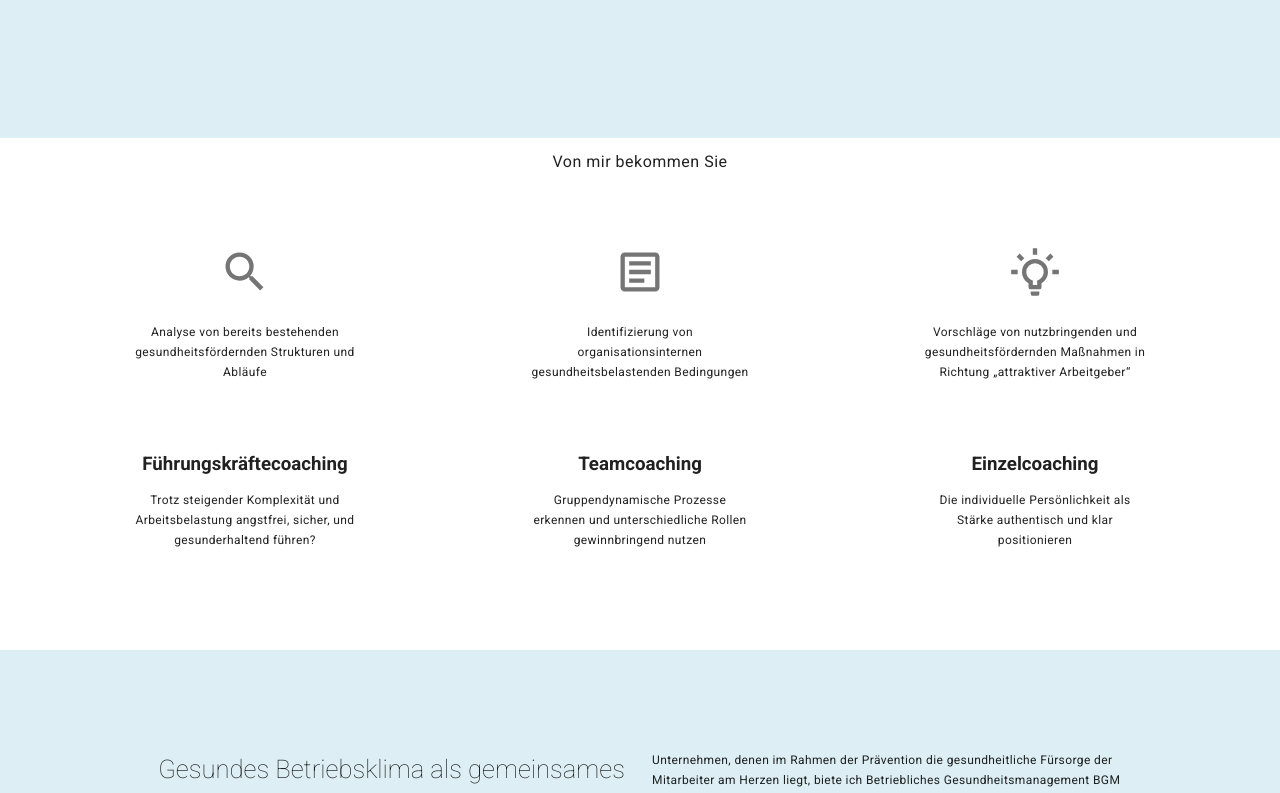
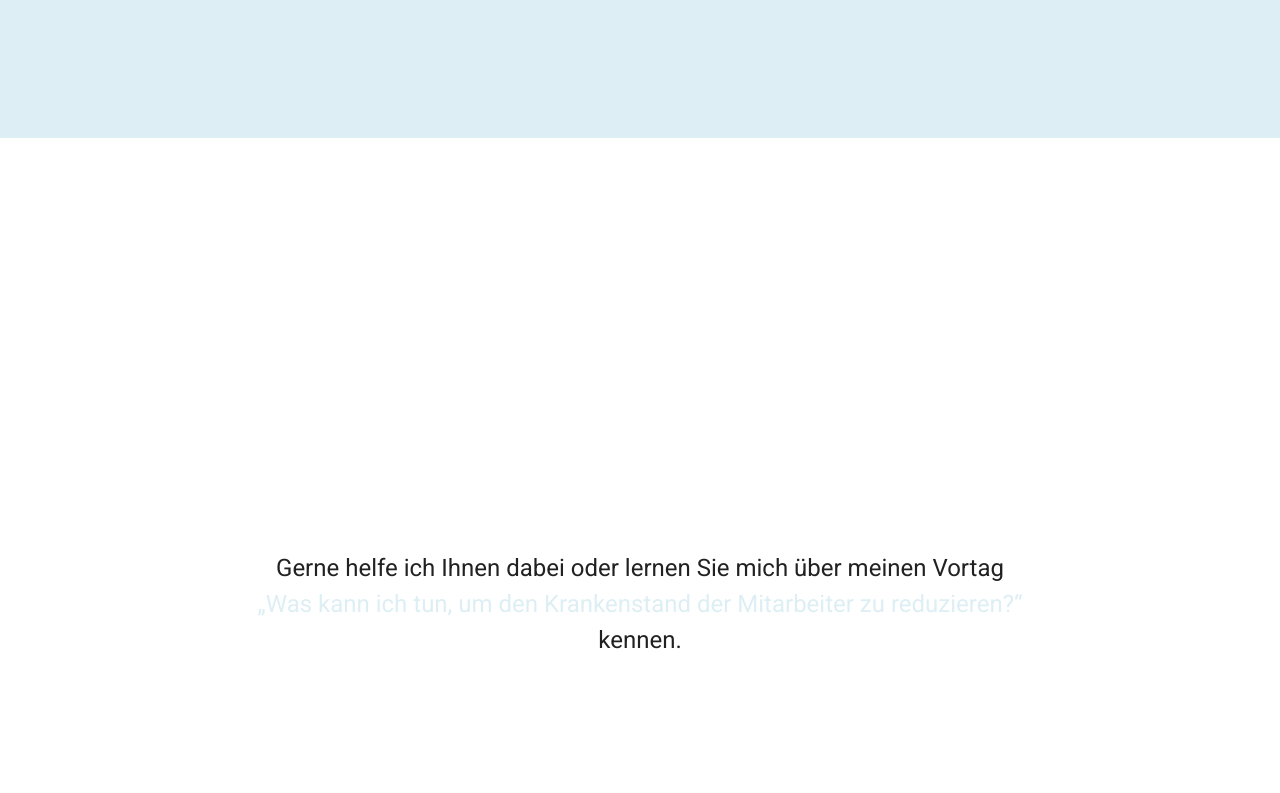
Before and after one commit to H3nSte1n/c-business-website, a Nuxt app: page /unternehmenscoaching in a window 1280 px wide. Shown: the part 580-1373 px from the top of the page. Built offline with nearby package versions, Linux system fonts and the light colour scheme.

Commit message:
feat: Create unternehmenscoaching page

```diff
--- a/components/educational.vue
+++ b/components/educational.vue
@@ -1,11 +1,11 @@
 <template>
+  <div class="educational mt-12">
     <v-container>
-    <h3 class="text-center body-1">
+      <h3 class="text-center h1 educational__headline">
         {{ headline }}
       </h3>
       <v-row
         justify="space-around"
-      align="center"
         flex
         class="my-12"
       >
@@ -30,6 +30,7 @@
         </v-col>
       </v-row>
     </v-container>
+  </div>
 </template>
 
 <script>
@@ -71,3 +72,13 @@ export default {
   }
 }
 </script>
+
+<style scoped lang="scss">
+.educational {
+  &__headline {
+    font-size: 2rem;
+    text-align: left;
+    font-weight: 300;
+  }
+}
+</style>
--- a/components/quote.vue
+++ b/components/quote.vue
@@ -10,9 +10,8 @@
           <p
             class="quote__headline"
             :class="`text-${position}`"
-          >
-            {{ quote }}
-          </p>
+            v-html="quote"
+          />
           <p v-if="desc">
             {{ desc }}
           </p>
@@ -43,7 +42,7 @@ export default {
 }
 </script>
 
-<style scoped lang="scss">
+<style lang="scss">
 .quote {
   background-color: #ffffff;
   padding: 50vh 0;
@@ -51,5 +50,11 @@ export default {
     font-size: 1.5rem;
     font-weight: 400;
   }
+
+  .highlight {
+    &--light-blue {
+      color: #DDEFF4;
+    }
+  }
 }
 </style>
--- a/pages/unternehmenscoaching.vue
+++ b/pages/unternehmenscoaching.vue
@@ -7,6 +7,7 @@
       :color="teaser.color"
       :content="teaser.content"
     />
+    <Quote :quote="quote" />
     <Educational />
     <Stripe
       :content="content"
@@ -21,8 +22,9 @@ import Educational from '@/components/educational';
 import Stripe from '@/components/stripe.vue';
 import Contact from '@/components/contact';
 import Teaser from '@/components/teaser';
+import Quote from '@/components/quote';
 export default {
-  components: { Educational, Stripe, Contact, Teaser },
+  components: { Educational, Stripe, Contact, Teaser, Quote },
   data () {
     return {
       teaser: {
@@ -37,7 +39,8 @@ export default {
         headline: 'Gesundes Betriebsklima als gemeinsames Entwicklungsziel',
         desc_1: 'Unternehmen, denen im Rahmen der Prävention die gesundheitliche Fürsorge der Mitarbeiter am Herzen liegt, biete ich Betriebliches Gesundheitsmanagement BGM an. Die Arbeitszeit macht einen großen Teil der Lebenszeit aus. Da lohnt es sich, wenn die Mitarbeiter zufrieden sind, die Qualität der Arbeit halten oder sogar noch verbessern.',
         desc_2: 'Führungskräfte wissen oft gar nicht, dass sie an der Gesundheit ihrer Mitarbeiter einen großen Anteil haben. Führen auf einem hohen Level heißt, die eigene innere Haltung und mentale Gesundheit so weiter zu entwickeln, dass andere gerne folgen. Den anvertrauten Mitarbeitern gelingt es dann leichter, die eigene Orientierung und Selbstbestimmung zu finden. Es kann daher für Unternehmen sinnvoll sein, auf die Führungskultur, das Stressmanagement, die Work-Life-Balance und die Burnout-Prävention zu schauen, um mögliche gesundheitsfördernde Strukturen, Abläufe und Maßnahmen für Führungskräfte, Teams oder auch einzelne Mitarbeiter zu entdecken.'
-      }
+      },
+      quote: 'Gerne helfe ich Ihnen dabei oder lernen Sie mich über meinen Vortag <span class="highlight--light-blue">„Was kann ich tun, um den Krankenstand der Mitarbeiter zu reduzieren?“</span> kennen.'
     }
   }
 }
```
Lines whose indentation alone changed are shown as unchanged.
